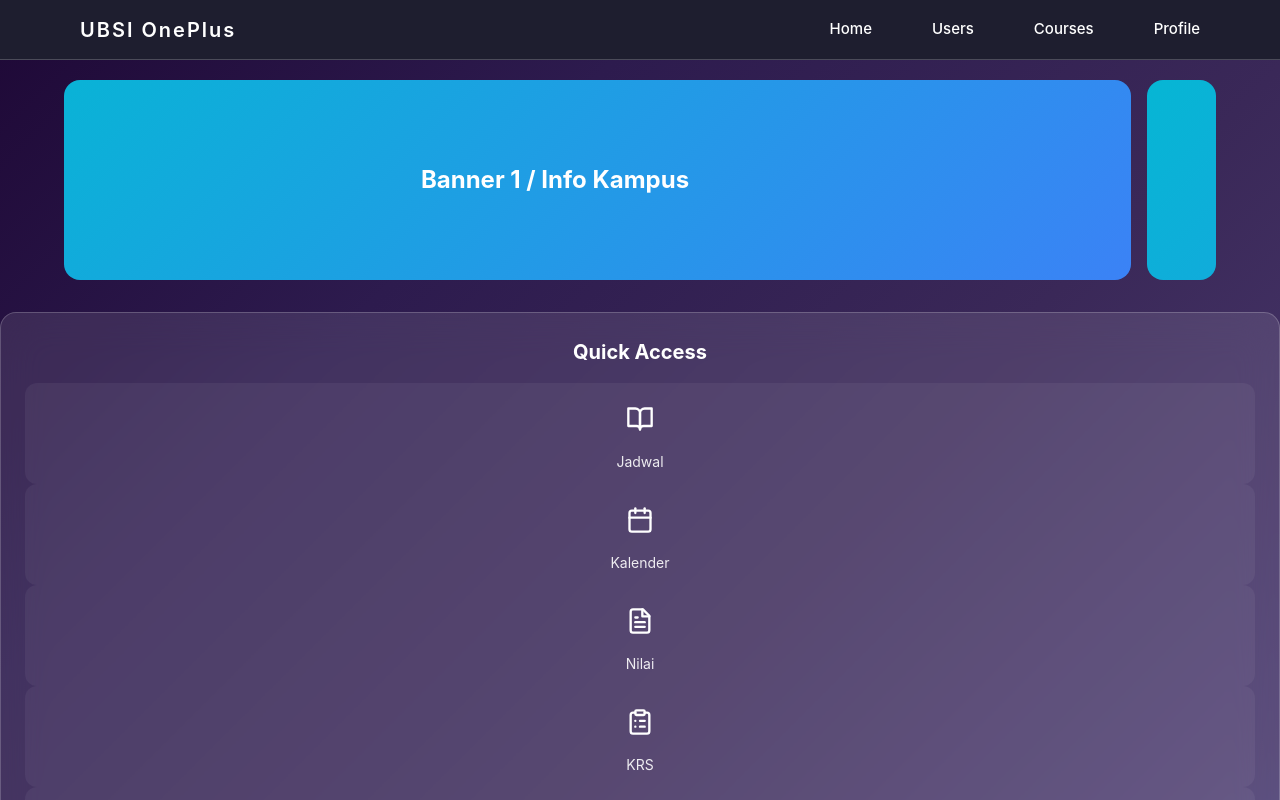
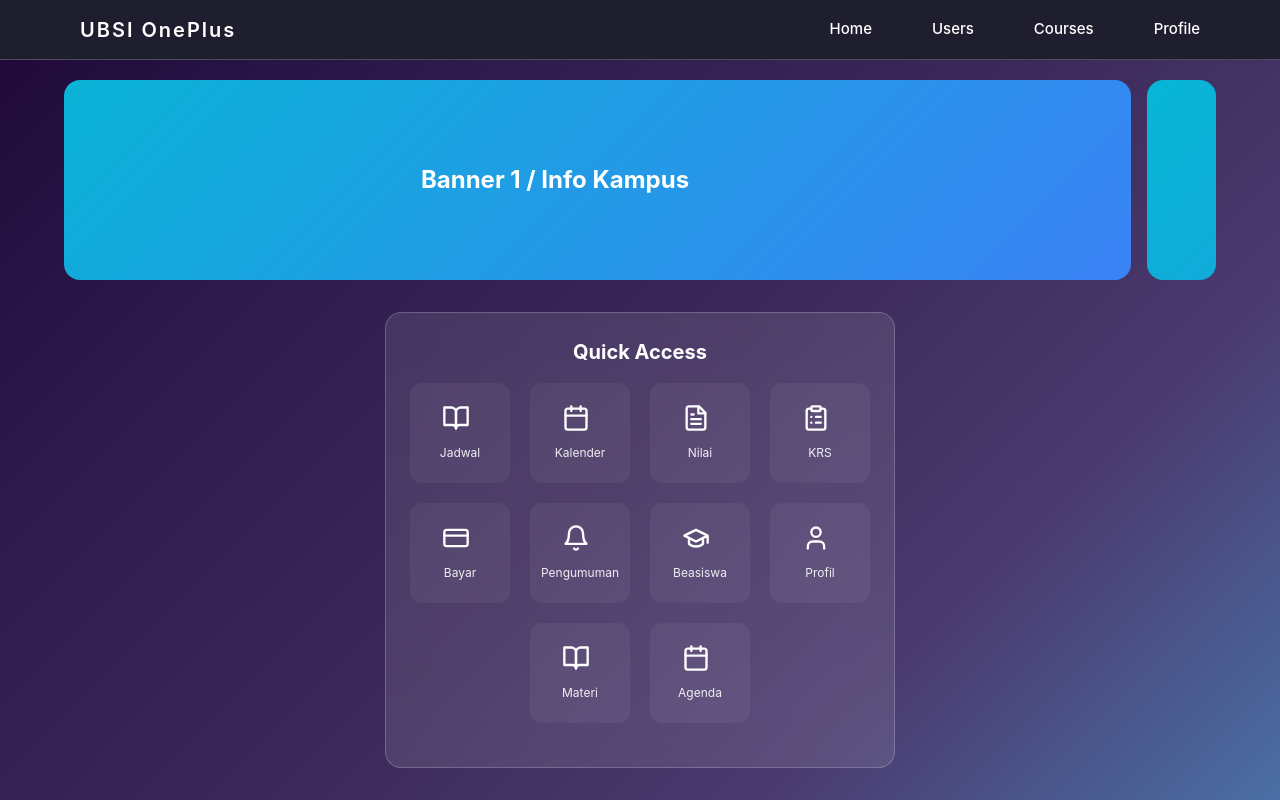
Before and after one commit to Nnatvron/Web-Kampus, a React (Vite) app: page /dashboard in a window 1280 px wide. Shown: the top 800 px of the page. Built offline with nearby package versions, Linux system fonts and the light colour scheme; sample sign-in values are in the browser's storage.

Commit message:
initial commit......,....

```diff
--- a/src/components/Dashboard/Dashboard.css
+++ b/src/components/Dashboard/Dashboard.css
@@ -1,5 +1,4 @@
 /* Dashboard Page Styles */
-
 .dashboard-wrapper {
   min-height: 100vh;
   background: linear-gradient(135deg, #1e0836 0%, #2d1b4e 25%, #3a2858 50%, #4a3a6e 75%, #4a6fa5 100%);
@@ -74,72 +73,11 @@
   display: inline;
 }
 
-/* Main Content */
-.main-content {
-  max-width: 1280px;
-  margin: 0 auto;
-  padding: 2rem 1.5rem;
-}
-
-/* Welcome Card */
-.welcome-card {
-  background: rgba(255, 255, 255, 0.1);
-  backdrop-filter: blur(20px);
-  -webkit-backdrop-filter: blur(20px);
-  border-radius: 1.5rem;
-  padding: 1.5rem;
-  margin-bottom: 2rem;
-  border: 1px solid rgba(255, 255, 255, 0.2);
-  box-shadow: 0 8px 32px rgba(0, 0, 0, 0.3);
-  animation: fadeIn 0.5s ease;
-}
-
-@keyframes fadeIn {
-  from { opacity: 0; transform: translateY(20px); }
-  to { opacity: 1; transform: translateY(0); }
-}
-
-.welcome-content {
-  display: flex;
-  align-items: center;
-  gap: 1rem;
-}
-
-.user-avatar {
-  width: 4rem;
-  height: 4rem;
-  border-radius: 50%;
-  background: linear-gradient(135deg, #a855f7, #3b82f6);
-  display: flex;
-  align-items: center;
-  justify-content: center;
-  flex-shrink: 0;
-  color: white;
-}
-
-.user-info {
-  flex: 1;
-}
-
-.welcome-title {
-  color: white;
-  font-size: 1.5rem;
-  font-weight: 700;
-  margin: 0 0 0.5rem 0;
-}
-
-.user-detail {
-  color: rgba(255, 255, 255, 0.8);
-  font-size: 0.875rem;
-  margin: 0.25rem 0;
-}
-
 /* Slider Banner */
 .dashboard-slider-wrapper {
   overflow: hidden;
   width: 90%;
-  margin: 0 auto; /* horizontal center */
-  margin-bottom: 2rem;
+  margin: 0 auto 2rem auto;
   border-radius: 1rem;
 }
 
@@ -148,18 +86,18 @@
   gap: 1rem;
   scroll-behavior: smooth;
   overflow-x: auto;
-  scrollbar-width: none; /* Firefox */
-  -ms-overflow-style: none;  /* IE 10+ */
+  scrollbar-width: none;
+  -ms-overflow-style: none;
 }
 
 .dashboard-slider::-webkit-scrollbar {
-  display: none; /* Chrome, Safari */
+  display: none;
 }
 
 .slider-item {
   flex: 0 0 100%;
+  min-width: 100%;
   height: 200px;
-  min-width: 100%;
   background: linear-gradient(135deg, #06b6d4, #3b82f6);
   display: flex;
   align-items: center;
@@ -176,11 +114,16 @@
   backdrop-filter: blur(20px);
   -webkit-backdrop-filter: blur(20px);
   border-radius: 1rem;
-  padding: 1.5rem;
+  padding: 1.5rem;               /* dari 5rem → dikurangi NORMAL */
   border: 1px solid rgba(255, 255, 255, 0.2);
-  margin-bottom: 2rem;
+  margin: 2rem auto;             /* auto = center, tanpa jarak aneh */
+  width: fit-content;            /* ⭐ border ngikut ukuran isi */
+  display: flex;
+  flex-direction: column;
+  align-items: center;
 }
 
+/* Container Title */
 .container-title {
   color: white;
   font-size: 1.25rem;
@@ -189,20 +132,24 @@
   margin-bottom: 1rem;
 }
 
-/* Quick Access Grid */
-.quick-access-grid {
-  display: grid;
-  grid-template-columns: repeat(auto-fit, minmax(80px, 1fr));
-  gap: 1rem;
-  justify-items: center;
+/* Quick Access Row */
+.quick-access-row {
+  display: flex;
+  justify-content: center;
+  gap: 20px;                      /* spasi antar kotak */
+  margin-bottom: 20px;
+  flex-wrap: wrap;
 }
 
+/* Quick Access Item */
 .quick-access-item {
+  width: 100px;
+  height: 100px;
   display: flex;
   flex-direction: column;
   align-items: center;
-  background: rgba(255, 255, 255, 0.05);
-  padding: 0.75rem;
+  justify-content: center;
+  background: rgba(255,255,255,0.05);
   border-radius: 0.75rem;
   cursor: pointer;
   transition: all 0.3s ease;
@@ -210,18 +157,16 @@
 
 .quick-access-item:hover {
   background: rgba(255, 255, 255, 0.15);
-  transform: translateY(-3px);
-  box-shadow: 0 8px 16px rgba(0,0,0,0.3);
+  transform: translateY(-2px);
+  box-shadow: 0 4px 12px rgba(0,0,0,0.3);
 }
 
+/* Icon */
 .quick-access-icon {
-  width: 3rem;
-  height: 3rem;
+  width: 36px;
+  height: 36px;
   color: white;
-  display: flex;
-  align-items: center;
-  justify-content: center;
-  margin-bottom: 0.5rem;
+  margin-bottom: 0.25rem;
   transition: transform 0.3s ease;
 }
 
@@ -229,9 +174,10 @@
   transform: scale(1.1);
 }
 
+/* Label */
 .quick-access-label {
   color: rgba(255, 255, 255, 0.9);
-  font-size: 0.875rem;
+  font-size: 0.75rem;
   text-align: center;
   word-wrap: break-word;
 }
@@ -259,14 +205,13 @@
 .menu-card:hover {
   background: rgba(255, 255, 255, 0.15);
   transform: translateY(-5px);
-  box-shadow: 0 12px 24px rgba(0, 0, 0, 0.3);
+  box-shadow: 0 12px 24px rgba(0,0,0,0.3);
 }
 
 .menu-card:active {
   transform: translateY(-2px);
 }
 
-/* Stagger animation for cards */
 .menu-card:nth-child(1) { animation-delay: 0.1s; }
 .menu-card:nth-child(2) { animation-delay: 0.2s; }
 .menu-card:nth-child(3) { animation-delay: 0.3s; }
@@ -327,7 +272,11 @@
   .welcome-content { flex-direction: column; text-align: center; }
   .welcome-title { font-size: 1.25rem; }
   .menu-grid { grid-template-columns: 1fr; }
-  .quick-access-grid { grid-template-columns: repeat(2, 1fr); }
+  .quick-access-item {
+    width: 60px;
+    height: 60px;
+  }
+  .quick-access-label { font-size: 0.7rem; }
 }
 
 @media (max-width: 480px) {
@@ -336,7 +285,10 @@
   .welcome-card { padding: 1rem; }
   .user-avatar { width: 3rem; height: 3rem; }
   .menu-card { padding: 1.25rem; }
-  .quick-access-grid { grid-template-columns: 1fr 1fr; gap: 0.75rem; }
+  .quick-access-item {
+    width: 50px;
+    height: 50px;
+  }
+  .quick-access-label { font-size: 0.65rem; }
   .dashboard-slider { height: 150px; font-size: 1.25rem; }
-  .quick-access-item { padding: 0.5rem; }
 }
--- a/src/components/Dashboard/Dashboard.jsx
+++ b/src/components/Dashboard/Dashboard.jsx
@@ -1,6 +1,9 @@
 import { useContext, useEffect, useRef, useState } from 'react';
 import { AuthContext } from '../../context/AuthContext';
-import { User, BookOpen, Calendar, FileText, ClipboardList, CreditCard, Bell, GraduationCap } from 'lucide-react';
+import {
+  User, BookOpen, Calendar, FileText, ClipboardList,
+  CreditCard, Bell, GraduationCap
+} from 'lucide-react';
 import './Dashboard.css';
 
 export default function Dashboard() {
@@ -10,6 +13,7 @@ export default function Dashboard() {
   const sliderRef = useRef(null);
   const [isHover, setIsHover] = useState(false);
 
+  // Set current user from context or localStorage
   useEffect(() => {
     if (!user) {
       const saved = localStorage.getItem("authUser");
@@ -26,7 +30,7 @@ export default function Dashboard() {
     { text: 'Banner 3 / Kegiatan' },
   ];
 
-  // Auto scroll slider (tanpa loop saat hover)
+  // Auto scroll slider
   useEffect(() => {
     const slider = sliderRef.current;
     if (!slider) return;
@@ -47,6 +51,7 @@ export default function Dashboard() {
     return () => cancelAnimationFrame(animationFrame);
   }, [isHover]);
 
+  // Quick Access items
   const quickAccess = [
     { icon: <BookOpen size={28} />, label: 'Jadwal' },
     { icon: <Calendar size={28} />, label: 'Kalender' },
@@ -78,9 +83,10 @@ export default function Dashboard() {
         </div>
       </div>
 
-      {/* Border container besar */}
-      <div className="quick-access-container vertical-layout">
+      {/* Quick Access Container */}
+      <div className="quick-access-container">
         <h3 className="container-title">Quick Access</h3>
+
         {/* Row 1 */}
         <div className="quick-access-row">
           {quickAccess.slice(0,4).map((item, idx) => (
@@ -90,6 +96,7 @@ export default function Dashboard() {
             </div>
           ))}
         </div>
+
         {/* Row 2 */}
         <div className="quick-access-row">
           {quickAccess.slice(4,8).map((item, idx) => (
@@ -99,8 +106,9 @@ export default function Dashboard() {
             </div>
           ))}
         </div>
+
         {/* Row 3 */}
-        <div className="quick-access-row">
+        <div className="quick-access-row justify-center">
           {quickAccess.slice(8,10).map((item, idx) => (
             <div className="quick-access-item" key={idx}>
               <div className="quick-access-icon">{item.icon}</div>
@@ -108,8 +116,8 @@ export default function Dashboard() {
             </div>
           ))}
         </div>
+
       </div>
-
     </div>
   );
 }
```
